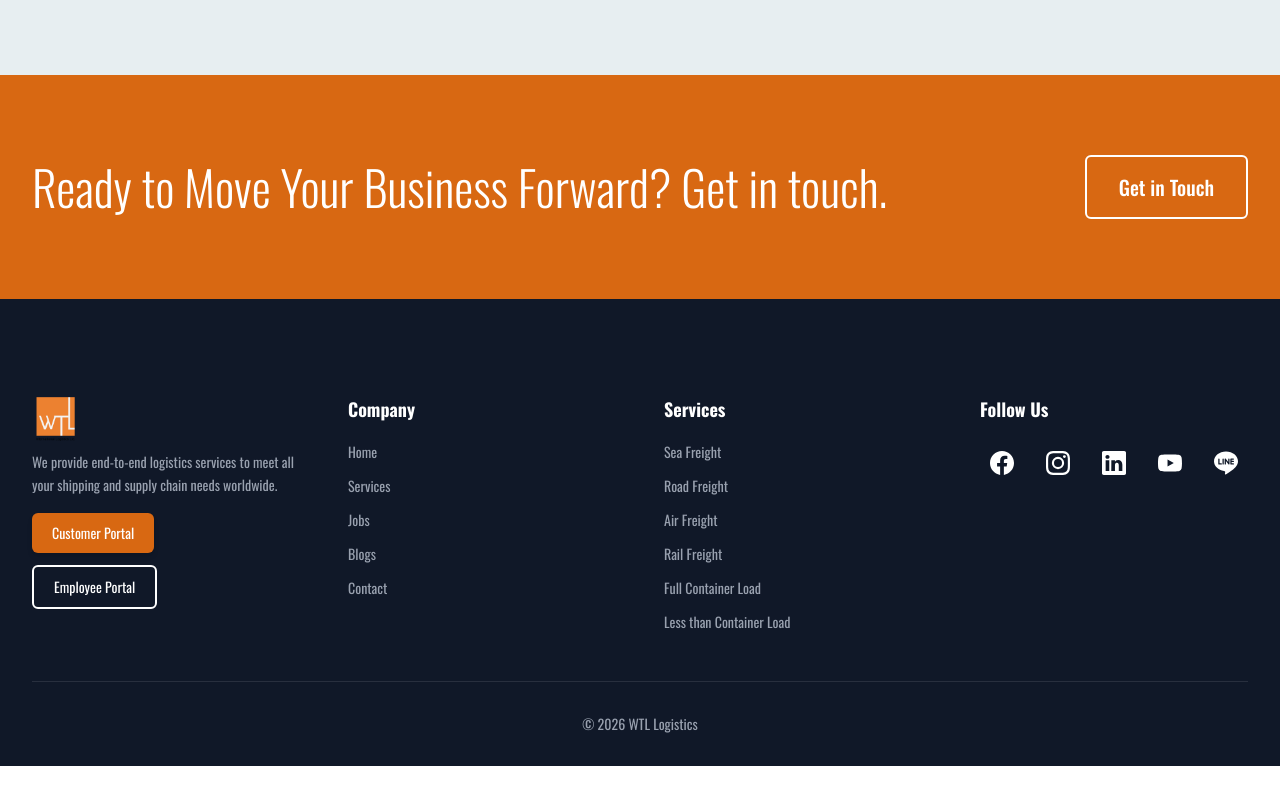
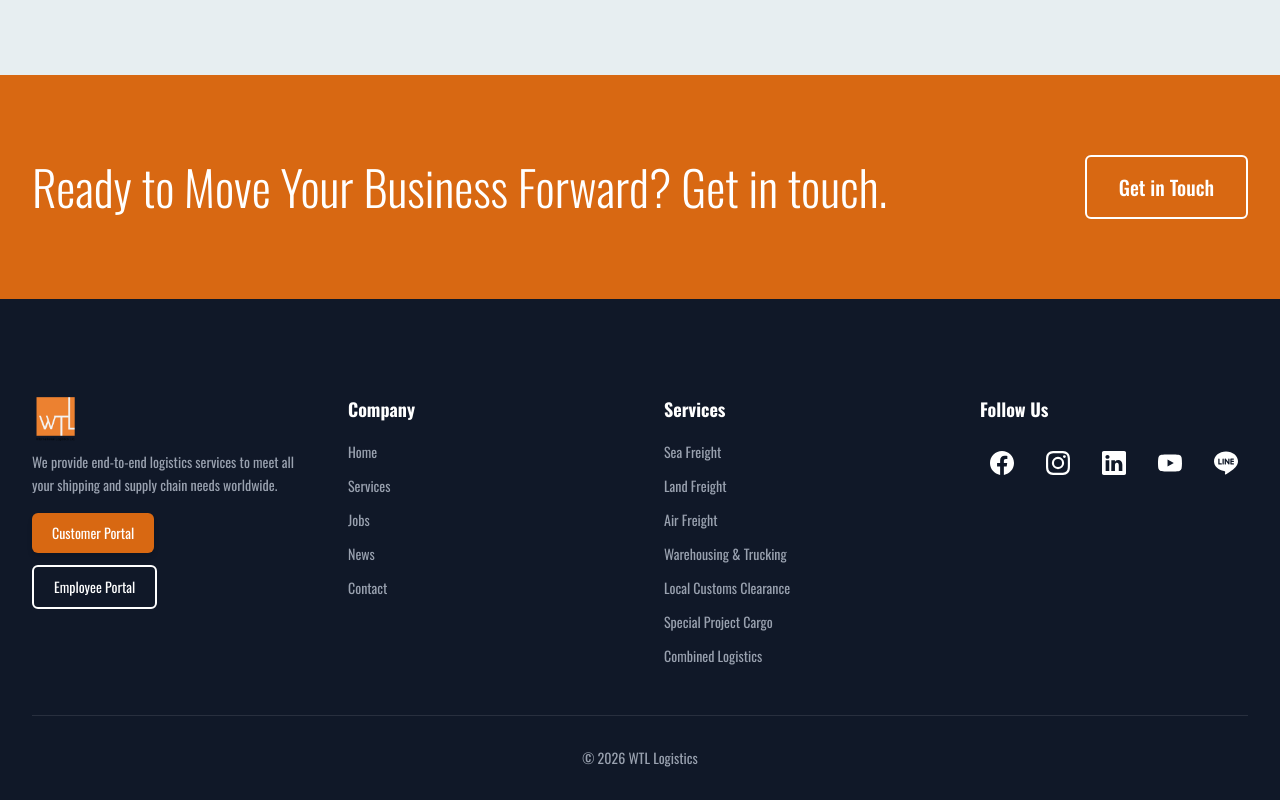
Before and after one commit to KaungMyat-K/WTL, a React (Vite) app: page /services/air-freight in a window 1280 px wide. Shown: the part 1878-2678 px from the top of the page. Before the commit the page ends 2644 px from the top, so only its background shows below. Built offline with nearby package versions, Linux system fonts and the light colour scheme.

Commit message:
add more services

```diff
--- a/src/components/images.tsx
+++ b/src/components/images.tsx
@@ -4,7 +4,7 @@ import storageImg from "../assets/home/road-pic.jpg";
 import shipIcon from "../assets/home/ship.png";
 import roadIcon from "../assets/home/road.png";
 import airIcon from "../assets/home/air.png";
-import railIcon from "../assets/home/train.png";
+import warehousingIcon from "../assets/home/warehouse.png";
 import locations from "../assets/home/w1.png";
 import logo from "../assets/logo.png";
 
@@ -16,17 +16,17 @@ export const Images = {
   },
   home: [
     {
-      id: "sea-freight",
+      id: "1",
       src: seaFreightImg,
       alt: "Sea freight container ship",
     },
     {
-      id: "air-freight",
+      id: "2",
       src: airCargoImg,
       alt: "Cargo airplane flying",
     },
     {
-      id: "road-freight",
+      id: "3",
       src: storageImg,
       alt: "Modern warehouse logistics",
     },
@@ -44,12 +44,12 @@ export const Images = {
         alt: "Cargo airplane flying",
       },
       {
-        id: "rail-freight",
-        src: railIcon,
+        id: "warehousing-&-trucking",
+        src: warehousingIcon,
         alt: "Cargo airplane flying",
       },
       {
-        id: "road-freight",
+        id: "land-freight",
         src: roadIcon,
         alt: "Modern warehouse logistics",
       },
@@ -66,24 +66,29 @@ export const Images = {
         alt: "Cargo airplane flying",
       },
       {
-        id: "rail-freight",
+        id: "warehousing-&-trucking",
         src: airCargoImg,
         alt: "Cargo airplane flying",
       },
       {
-        id: "road-freight",
+        id: "land-freight",
         src: storageImg,
         alt: "Modern warehouse logistics",
       },
       {
-        id: "full-container-load",
+        id: "local-customs-clearance",
         src: storageImg,
-        alt: "Full Container Load",
+        alt: "Local Customs Clearance",
       },
       {
-        id: "less-than-container-load",
+        id: "special-project-cargo",
         src: storageImg,
-        alt: "Less than Container Load",
+        alt: "Special Project Cargo",
+      },
+      {
+        id: "combined-logistics",
+        src: storageImg,
+        alt: "Special Project Cargo",
       },
     ],
   },
--- a/src/config/site1.ts
+++ b/src/config/site1.ts
@@ -1,4 +1,3 @@
-import logoImg from "../assets/logo.png";
 import type { Language, LinkItem } from "../types/index1";
 import ukFlagImg from "../assets/uk.png";
 import thFlagImg from "../assets/th.png";
@@ -19,7 +18,7 @@ const ROUTES = {
   SERVICE: "services",
   SERVICE_DETAIL: (slug: string) => `/services/${slug}`,
   JOBS: "jobs",
-  BLOGS: "blogs",
+  BLOGS: "news",
   CONTACT: "contact",
 };
 
@@ -59,9 +58,9 @@ const SERVICE_LINKS: LinkItem[] = [
     href: ROUTES.SERVICE_DETAIL("sea-freight"),
   },
   {
-    id: "road-freight",
+    id: "land-freight",
     label: "",
-    href: ROUTES.SERVICE_DETAIL("road-freight"),
+    href: ROUTES.SERVICE_DETAIL("land-freight"),
   },
   {
     id: "air-freight",
@@ -69,19 +68,24 @@ const SERVICE_LINKS: LinkItem[] = [
     href: ROUTES.SERVICE_DETAIL("air-freight"),
   },
   {
-    id: "rail-freight",
+    id: "warehousing-&-trucking",
     label: "",
-    href: ROUTES.SERVICE_DETAIL("rail-freight"),
+    href: ROUTES.SERVICE_DETAIL("warehousing-&-trucking"),
   },
   {
-    id: "full-container-load",
+    id: "local-customs-clearance",
     label: "",
-    href: ROUTES.SERVICE_DETAIL("full-container-load"),
+    href: ROUTES.SERVICE_DETAIL("local-customs-clearance"),
   },
   {
-    id: "less-than-container-load",
+    id: "special-project-cargo",
     label: "",
-    href: ROUTES.SERVICE_DETAIL("less-than-container-load"),
+    href: ROUTES.SERVICE_DETAIL("special-project-cargo"),
+  },
+  {
+    id: "combined-logistics",
+    label: "",
+    href: ROUTES.SERVICE_DETAIL("combined-logistics"),
   },
 ];
 
--- a/src/i18n/locales/en.json
+++ b/src/i18n/locales/en.json
@@ -2,7 +2,7 @@
   "nav": {
     "links": {
       "home": "Home",
-      "blogs": "Blogs",
+      "blogs": "News",
       "jobs": "Jobs",
       "services": "Services",
       "contact": "Contact"
@@ -15,26 +15,12 @@
   },
   "home": {
     "hero": {
-      "items": [
-        {
-          "id": "sea-freight",
-          "primaryTitle": "RELIABLE SEA FREIGHT",
-          "secondaryTitle": "SOLUTIONS",
-          "description": "Connecting businesses worldwide with efficient and cost-effective shipping solutions."
-        },
-        {
-          "id": "air-freight",
-          "primaryTitle": "Air Freight",
-          "secondaryTitle": "FAST & SECURE",
-          "description": "Time-sensitive deliveries made easy with our premium air freight services across the globe."
-        },
-        {
-          "id": "road-freight",
-          "primaryTitle": "SMART STORAGE",
-          "secondaryTitle": "SOLUTIONS",
-          "description": "State-of-the-art warehousing and distribution centers to optimize your supply chain."
-        }
-      ]
+      "items": {
+        "id": "sea-freight",
+        "primaryTitle": "YOUR WORLD",
+        "secondaryTitle": "OUR TRACK",
+        "description": "Connecting businesses worldwide with efficient and cost-effective shipping solutions."
+      }
     },
     "clients": {
       "title": "WTL Networks & Associations"
@@ -113,18 +99,18 @@
           }
         },
         {
-          "id": "road-freight",
-          "title": "Road Freight",
+          "id": "land-freight",
+          "title": "Land Freight",
           "description": "",
           "shortDescription": "Fast and flexible land transportation solutions for domestic and cross-border shipping needs.",
           "details": {
             "overview": {
-              "title": "Road Freight",
+              "title": "Land Freight",
               "content": "Our air freight services offer fast, reliable, and cost-effective solutions for time-sensitive shipments. With a global network and priority handling, we ensure your cargo reaches its destination on time, every time. Whether you need express delivery or scheduled air cargo, our team of experts is dedicated to providing seamless logistics solutions tailored to your specific requirements."
             },
             "keyFeatures": {
               "primaryTitle": "KEY FEATURES",
-              "secondaryTitle": "OF ROAD FREIGHT SERVICE",
+              "secondaryTitle": "OF LAND FREIGHT SERVICE",
               "features": [
                 {
                   "id": "fastDelivery",
@@ -209,18 +195,18 @@
           }
         },
         {
-          "id": "rail-freight",
-          "title": "Rail Freight",
+          "id": "warehousing-&-trucking",
+          "title": "Warehousing & Trucking",
           "description": "",
           "shortDescription": "Sustainable and cost-efficient rail transportation for bulk and container shipments.",
           "details": {
             "overview": {
-              "title": "Rail Freight",
+              "title": "Warehousing & Trucking",
               "content": "Our air freight services offer fast, reliable, and cost-effective solutions for time-sensitive shipments. With a global network and priority handling, we ensure your cargo reaches its destination on time, every time. Whether you need express delivery or scheduled air cargo, our team of experts is dedicated to providing seamless logistics solutions tailored to your specific requirements."
             },
             "keyFeatures": {
               "primaryTitle": "KEY FEATURES",
-              "secondaryTitle": "OF RAIL FREIGHT SERVICE",
+              "secondaryTitle": "OF Warehousing & Trucking",
               "features": [
                 {
                   "id": "fastDelivery",
@@ -257,18 +243,18 @@
           }
         },
         {
-          "id": "full-container-load",
-          "title": "Full Container Load",
+          "id": "local-customs-clearance",
+          "title": "Local Customs Clearance",
           "description": "",
           "shortDescription": "Dedicated container shipping for large volumes with exclusive use and maximum security for your cargo.",
           "details": {
             "overview": {
-              "title": "Full Container Load",
+              "title": "Local Customs Clearance",
               "content": "Our air freight services offer fast, reliable, and cost-effective solutions for time-sensitive shipments. With a global network and priority handling, we ensure your cargo reaches its destination on time, every time. Whether you need express delivery or scheduled air cargo, our team of experts is dedicated to providing seamless logistics solutions tailored to your specific requirements."
             },
             "keyFeatures": {
               "primaryTitle": "KEY FEATURES",
-              "secondaryTitle": "OF FULL CONTAINER LOAD",
+              "secondaryTitle": "OF LOCAL CUSTOMS CLEARANCE",
               "features": [
                 {
                   "id": "fastDelivery",
@@ -305,18 +291,66 @@
           }
         },
         {
-          "id": "less-than-container-load",
-          "title": "Less than Container Load",
+          "id": "special-project-cargo",
+          "title": "Special Project Cargo",
           "description": "",
           "shortDescription": "Cost-effective consolidation services for smaller shipments sharing container space with flexible shipping options.",
           "details": {
             "overview": {
-              "title": "Less than Container Load",
+              "title": "Special Project Cargo",
               "content": "Our air freight services offer fast, reliable, and cost-effective solutions for time-sensitive shipments. With a global network and priority handling, we ensure your cargo reaches its destination on time, every time. Whether you need express delivery or scheduled air cargo, our team of experts is dedicated to providing seamless logistics solutions tailored to your specific requirements."
             },
             "keyFeatures": {
               "primaryTitle": "KEY FEATURES",
-              "secondaryTitle": "OF LESS THAN CONTAINER LOAD",
+              "secondaryTitle": "OF SPECIAL PROJECT CARGO",
+              "features": [
+                {
+                  "id": "fastDelivery",
+                  "title": "Fast Delivery",
+                  "description": "Time-sensitive shipments with priority handling and express delivery options."
+                },
+                {
+                  "id": "globalNetwork",
+                  "title": "Global Network",
+                  "description": "Extensive network covering 100+ destinations worldwide."
+                },
+                {
+                  "id": "realTimeTracking",
+                  "title": "Real-Time Tracking",
+                  "description": "Track your shipments in real-time with our advanced tracking system."
+                },
+                {
+                  "id": "support",
+                  "title": "24/7 Support",
+                  "description": "Dedicated customer support available around the clock."
+                },
+                {
+                  "id": "priorityHandling",
+                  "title": "Priority Handling",
+                  "description": "Priority handling for urgent and time-critical shipments."
+                },
+                {
+                  "id": "costEffective",
+                  "title": "Cost-Effective",
+                  "description": "Competitive rates without compromising on service quality."
+                }
+              ]
+            }
+          }
+        },
+        {
+          "id": "combined-logistics",
+          "title": "Combined Logistics",
+          "description": "",
+          "shortDescription": "Cost-effective consolidation services for smaller shipments sharing container space with flexible shipping options.",
+          "details": {
+            "overview": {
+              "title": "Combined Logistics",
+              "content": "Our air freight services offer fast, reliable, and cost-effective solutions for time-sensitive shipments. With a global network and priority handling, we ensure your cargo reaches its destination on time, every time. Whether you need express delivery or scheduled air cargo, our team of experts is dedicated to providing seamless logistics solutions tailored to your specific requirements."
+            },
+            "keyFeatures": {
+              "primaryTitle": "KEY FEATURES",
+              "secondaryTitle": "OF COMBINED LOGISTICS",
               "features": [
                 {
                   "id": "fastDelivery",
--- a/src/routes.tsx
+++ b/src/routes.tsx
@@ -42,7 +42,7 @@ export const router = createBrowserRouter([
         ],
       },
       {
-        path: "blogs",
+        path: "news",
         element: <BlogRootLayout />,
         children: [
           {
```
Also changed, not shown: src/components/home/HeroSection.tsx (+8 -15 lines), src/assets/home/warehouse.png (added).
